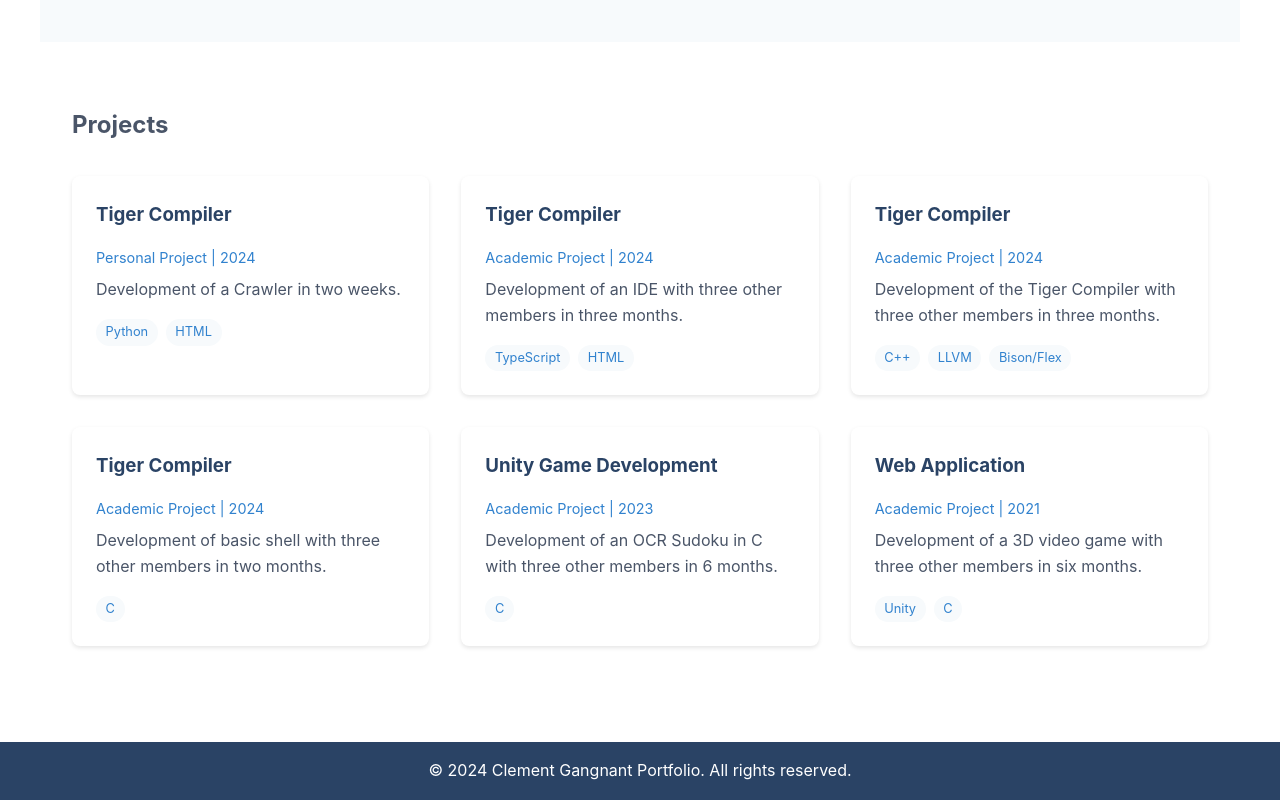
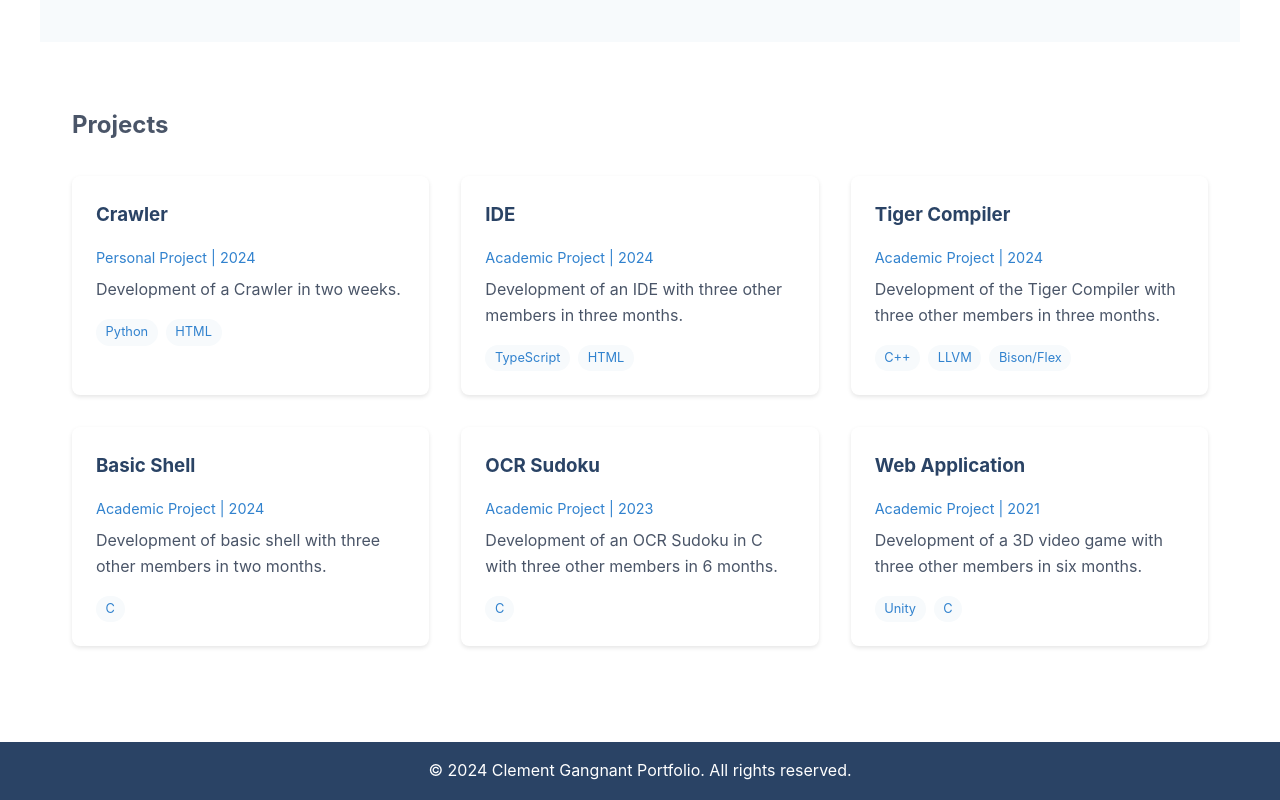
Before and after one commit to Weenstorm/clement_gangnant.github.io, a plain HTML site: page index.html in a window 1280 px wide. Shown: the part 1451-2251 px from the top of the page. Drawn offline with Linux system fonts and the light colour scheme.

Commit message:
Update index.html
Fixed some mistakes/typos.

```diff
--- a/index.html
+++ b/index.html
@@ -317,7 +317,7 @@
         <h2>Projects</h2>
         <div class="portfolio-grid">
             <div class="project-item">
-                <h3>Tiger Compiler</h3>
+                <h3>Crawler</h3>
                 <div class="project-meta">Personal Project | 2024</div>
                 <p>Development of a Crawler in two weeks.</p>
                 <div class="project-tech">
@@ -326,7 +326,7 @@
                 </div>
             </div>
             <div class="project-item">
-                <h3>Tiger Compiler</h3>
+                <h3>IDE</h3>
                 <div class="project-meta">Academic Project | 2024</div>
                 <p>Development of an IDE with three other members in three months.</p>
                 <div class="project-tech">
@@ -345,7 +345,7 @@
                 </div>
             </div>
             <div class="project-item">
-                <h3>Tiger Compiler</h3>
+                <h3>Basic Shell</h3>
                 <div class="project-meta">Academic Project | 2024</div>
                 <p>Development of basic shell with three other members in two months.</p>
                 <div class="project-tech">
@@ -353,7 +353,7 @@
                 </div>
             </div>
             <div class="project-item">
-                <h3>Unity Game Development</h3>
+                <h3>OCR Sudoku</h3>
                 <div class="project-meta">Academic Project | 2023</div>
                 <p>Development of an OCR Sudoku in C with three other members in 6 months.</p>
                 <div class="project-tech">
```
